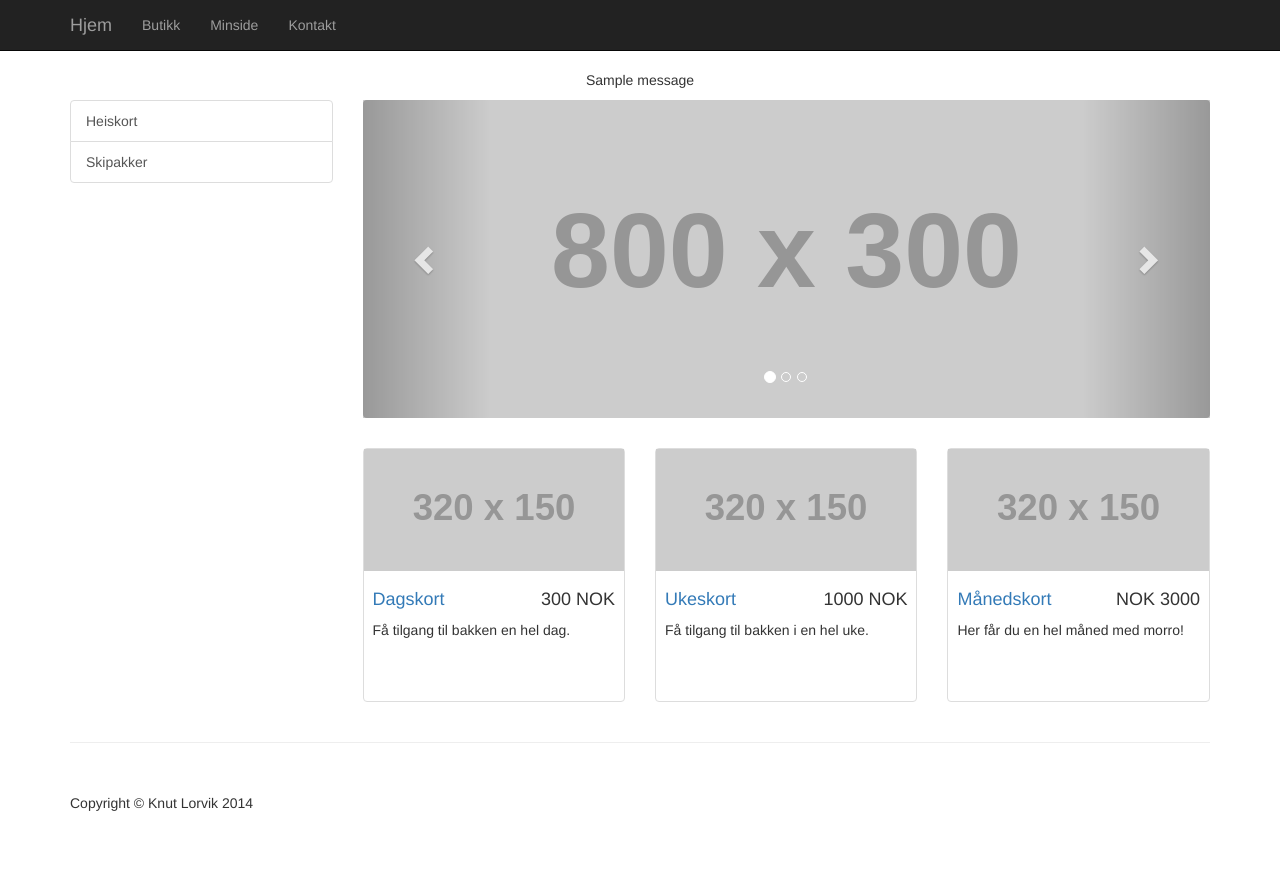
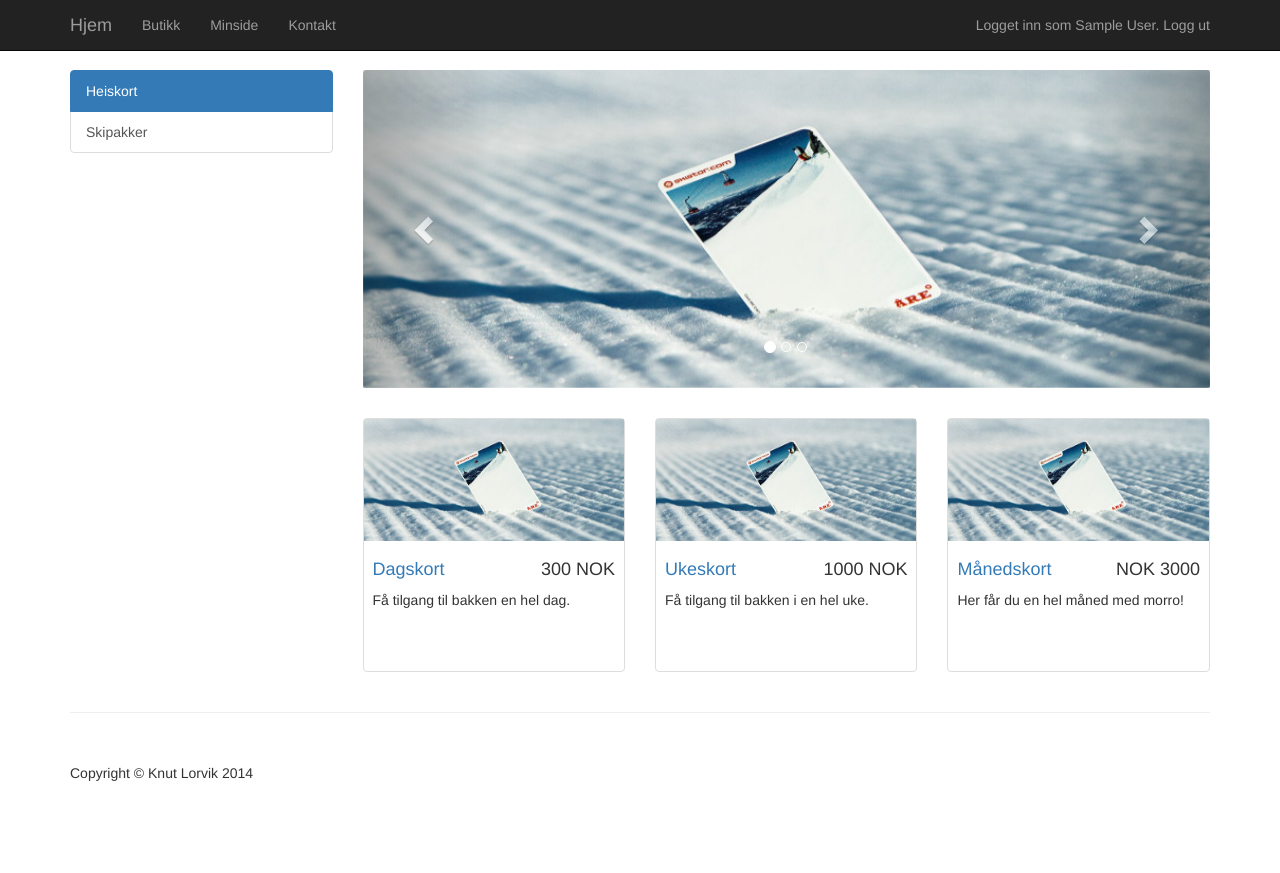
Before and after one commit to klorvik/alpine-python-web-application, a Flask app: page /webshop/ in a window 1280 px wide. After the commit the page ends 781 px from the top, so only its background shows below. Run offline with Flask 2, Linux system fonts and the light colour scheme; the visitor is signed in with stand-in values (Sample User, id 1); tables that the repository leaves empty hold one stand-in row (values such as "Sample post"); grey boxes labelled with a size stand in for pictures from a placeholder-image service; one stand-in notice (Sample message) is shown; some libraries are stand-ins or nearby versions.

Commit message:
Add images and login-status to navbar

```diff
--- a/app/__init__.py
+++ b/app/__init__.py
@@ -9,10 +9,6 @@ app = Flask(__name__)
 app.config.from_object('config')
 
 db = SQLAlchemy(app)
-
-# Create DB if it doesn't exist
-if not database_exists(app.config['SQLALCHEMY_DATABASE_URI']):
-    db.create_all()
 
 def install_secret_key(app, filename='secret_key'):
     filename = os.path.join(app.instance_path, filename)
@@ -34,6 +30,7 @@ if not app.config['DEBUG']:
 def not_found(error):
     return render_template('404.html'), 404
 
+# Import modules
 from app.modules.dashboard.views import mod as dashboardModule
 app.register_blueprint(dashboardModule)
 
--- a/app/modules/login/views.py
+++ b/app/modules/login/views.py
@@ -36,6 +36,11 @@ def login():
     flash('Wrong email or password', 'error-message')
   return render_template("login/login.html", form=form)
 
+@mod.route('/logout/', methods=['GET'])
+def logout():
+  del session['user_id']
+  return redirect(url_for('dashboard.home'))
+
 @mod.route('/register/', methods=['GET', 'POST'])
 def register():
   """
--- /dev/null
+++ b/app/static/css/dashboard.css
@@ -0,0 +1,18 @@
+body {
+    padding-top: 70px;
+}
+
+footer {
+    margin: 50px 0;
+}
+
+#userstatus {
+	display: block;
+	padding-top: 15px;
+	padding-right: 15px;
+	float: right;
+}
+
+#userstatus a{
+	color: #9d9d9d;
+}
--- a/app/static/css/webshop-item.css
+++ /dev/null
@@ -1,24 +0,0 @@
-/*!
- * Start Bootstrap - Shop Item HTML Template (http://startbootstrap.com)
- * Code licensed under the Apache License v2.0.
- * For details, see http://www.apache.org/licenses/LICENSE-2.0.
- */
-
-.thumbnail img {
-    width: 100%;
-}
-
-.ratings {
-    padding-right: 10px;
-    padding-left: 10px;
-    color: #d17581;
-}
-
-.thumbnail {
-    padding: 0;
-}
-
-.thumbnail .caption-full {
-    padding: 9px;
-    color: #333;
-}
--- a/app/static/css/webshop-homepage.css
+++ b/app/static/css/webshop.css
@@ -3,10 +3,6 @@
  * Code licensed under the Apache License v2.0.
  * For details, see http://www.apache.org/licenses/LICENSE-2.0.
  */
-
-body {
-    padding-top: 70px; /* Required padding for .navbar-fixed-top. Remove if using .navbar-static-top. Change if height of navigation changes. */
-}
 
 .slide-image {
     width: 100%;
@@ -48,7 +44,3 @@ body {
     padding: 9px;
     color: #333;
 }
-
-footer {
-    margin: 50px 0;
-}
--- a/app/templates/base.html
+++ b/app/templates/base.html
@@ -9,19 +9,14 @@
     <!-- Bootstrap -->
     <link href="{{ url_for('static', filename='css/bootstrap.min.css') }}" rel="stylesheet">
     <!-- Custom CSS -->
-    <link href="{{ url_for('static', filename='css/webshop-homepage.css') }}" rel="stylesheet">
-    <link href="{{ url_for('static', filename='css/webshop-item.css') }}" rel="stylesheet">
+    <link href="{{ url_for('static', filename='css/dashboard.css') }}" rel="stylesheet">
+    <link href="{{ url_for('static', filename='css/webshop.css') }}" rel="stylesheet">
     <link href="{{ url_for('static', filename='css/login.css') }}" rel="stylesheet">
 
     <!-- jQuery (necessary for Bootstrap's JavaScript plugins) -->
     <script src="https://ajax.googleapis.com/ajax/libs/jquery/1.11.2/jquery.min.js"></script>
     <!-- Include all compiled plugins (below), or include individual files as needed -->
     <script src="{{ url_for('static', filename='js/bootstrap.min.js') }}"></script>
-    <style>
-    body {
-        padding-top: 70px;
-    }
-    </style>
     {% endblock %}
   </head>
   <body>
--- a/app/templates/login/login.html
+++ b/app/templates/login/login.html
@@ -4,7 +4,6 @@
 	{% from "forms/macros.html" import render_field %}
 	<form class="form-signin" method="POST" action=".">
     <h2 class="form-signin-heading">Vennligst logg inn</h2>
-
     {{ form.csrf_token }}
     <label for="inputEmail" class="sr-only">Email address</label>
     {{ render_field(form.email, type="email", id="inputEmail", class="form-control", placeholder="Email address") }}
--- a/app/templates/login/register.html
+++ b/app/templates/login/register.html
@@ -27,5 +27,4 @@
         </div>
       <a href="{{ url_for('login.login') }}">Login</a>
   </form>
-
 {% endblock %}
--- a/app/templates/navbar-base.html
+++ b/app/templates/navbar-base.html
@@ -13,6 +13,9 @@
                 </button>
                 <a class="navbar-brand" href="{{ url_for('dashboard.home') }}">Hjem</a>
             </div>
+
+
+
             <!-- Collect the nav links, forms, and other content for toggling -->
             <div class="collapse navbar-collapse" id="bs-example-navbar-collapse-1">
                 <ul class="nav navbar-nav">
@@ -26,7 +29,19 @@
                         <a href="{{ url_for('contact.home') }}">Kontakt</a>
                     </li>
                 </ul>
+                <ul class="nav navbar-nav navbar-right">
+                    <li>
+                        <div id="userstatus">Asd</div>
+                    </li>
+                </ul>
             </div>
+            <script type="text/javascript">
+                if( "{{ user.name }}" == "" ){
+                    document.getElementById("userstatus").innerHTML = '<a href="{{ url_for('login.login') }}">Ikke innlogget. Logg inn</a>'
+                }else{
+                    document.getElementById("userstatus").innerHTML = '<a href="{{ url_for('login.logout') }}">Logget inn som {{ user.name }}. Logg ut</a>'
+                }
+            </script>
             <!-- /.navbar-collapse -->
         </div>
         <!-- /.container -->
@@ -34,18 +49,6 @@
 
     <!-- Page Content -->
     <div class="container">
-      <div class="row">
-          <div class="col-lg-12 text-center">
-              <div id="header">{% block header %}{% endblock %}</div>
-              <div id="messages-wrap">
-                <div id="messages">
-                  {% for category, msg in get_flashed_messages(with_categories=true) %}
-                  <p class="message flash-{{ category }}">{{ msg }}</p>
-                  {% endfor %}
-                </div>
-              </div>
-          </div>
-      </div>
       {% block content %}{% endblock %}
       <hr>
 	    <!-- Footer -->
--- a/app/templates/webshop/base.html
+++ b/app/templates/webshop/base.html
@@ -1,19 +1,11 @@
 {% extends "navbar-base.html" %}
 {% block title %}Webshop{% endblock %}
 {% block content %}
-    <script>
-      $('.list-group-item').on('click',function(e){
-        var previous = $(this).closest(".list-group").children(".active");
-        previous.removeClass('active'); // previous list-item
-        $(e.target).addClass('active'); // activated list-item
-      });
-    </script>
-
     <!-- Page Content -->
     <div class="row">
         <div class="col-md-3">
             <div class="list-group">
-                <a href="/webshop/tickets" class="list-group-item">Heiskort</a>
+                <a href="/webshop/tickets" class="list-group-item active">Heiskort</a>
                 <a href="/webshop/equipment" class="list-group-item">Skipakker</a>
             </div>
         </div>
--- a/app/templates/webshop/tickets.html
+++ b/app/templates/webshop/tickets.html
@@ -15,13 +15,13 @@
                             </ol>
                             <div class="carousel-inner">
                                 <div class="item active">
-                                    <img class="slide-image" src="http://placehold.it/800x300" alt="">
+                                    <img class="slide-image" src="{{ url_for('static', filename='images/ticket_large.jpg') }}" alt="">
                                 </div>
                                 <div class="item">
-                                    <img class="slide-image" src="http://placehold.it/800x300" alt="">
+                                    <img class="slide-image" src="{{ url_for('static', filename='images/ticket_large.jpg') }}" alt="">
                                 </div>
                                 <div class="item">
-                                    <img class="slide-image" src="http://placehold.it/800x300" alt="">
+                                    <img class="slide-image" src="{{ url_for('static', filename='images/ticket_large.jpg') }}" alt="">
                                 </div>
                             </div>
                             <a class="left carousel-control" href="#carousel-example-generic" data-slide="prev">
@@ -39,7 +39,7 @@
 
                     <div class="col-sm-4 col-lg-4 col-md-4">
                         <div class="thumbnail">
-                            <img src="http://placehold.it/320x150" alt="">
+                            <img src="{{ url_for('static', filename='images/ticket_small.jpg') }}" alt="">
                             <div class="caption">
                                 <h4 class="pull-right">300 NOK</h4>
                                 <h4><a href="/webshop/tickets/1">Dagskort</a>
@@ -51,7 +51,7 @@
 
                     <div class="col-sm-4 col-lg-4 col-md-4">
                         <div class="thumbnail">
-                            <img src="http://placehold.it/320x150" alt="">
+                            <img src="{{ url_for('static', filename='images/ticket_small.jpg') }}" alt="">
                             <div class="caption">
                                 <h4 class="pull-right">1000 NOK</h4>
                                 <h4><a href="#">Ukeskort</a>
@@ -63,7 +63,7 @@
 
                     <div class="col-sm-4 col-lg-4 col-md-4">
                         <div class="thumbnail">
-                            <img src="http://placehold.it/320x150" alt="">
+                            <img src="{{ url_for('static', filename='images/ticket_small.jpg') }}" alt="">
                             <div class="caption">
                                 <h4 class="pull-right">NOK 3000</h4>
                                 <h4><a href="#">Månedskort</a>
--- a/config.py
+++ b/config.py
@@ -1,7 +1,7 @@
 import os
 _basedir = os.path.abspath(os.path.dirname(__file__))
 
-DEBUG = False
+DEBUG = True
 
 ADMINS = frozenset(['knutlor@tihlde.org'])
 SECRET_KEY = 'thisismykey'
```
Also changed, not shown: app/modules/contact/views.py (+11 -1 lines), app/modules/dashboard/views.py (+10 -1 lines), app/templates/webshop/equipment.html (+8 -11 lines), app/static/images/skipack_small.jpg (added), app/static/images/ticket_large.jpg (added), app/static/images/ticket_small.jpg (added), app/templates/mypage/home.html (indentation only). Lines whose indentation alone changed are shown as unchanged.
